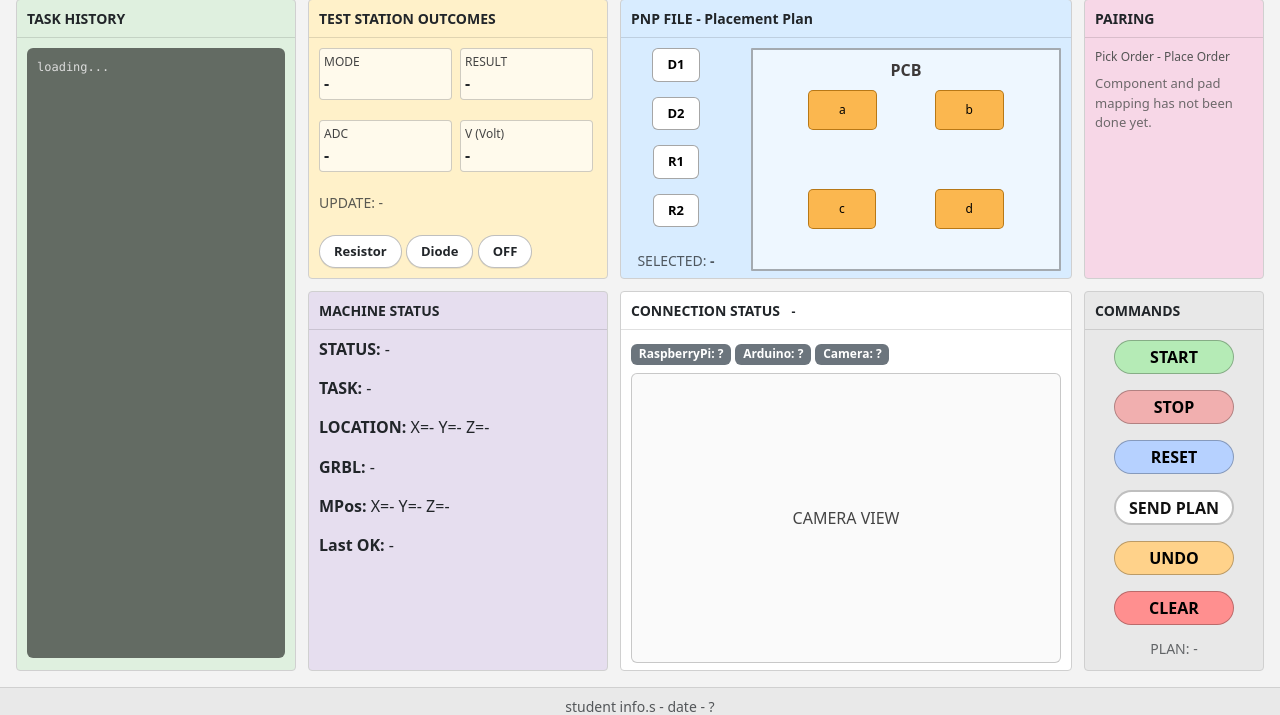
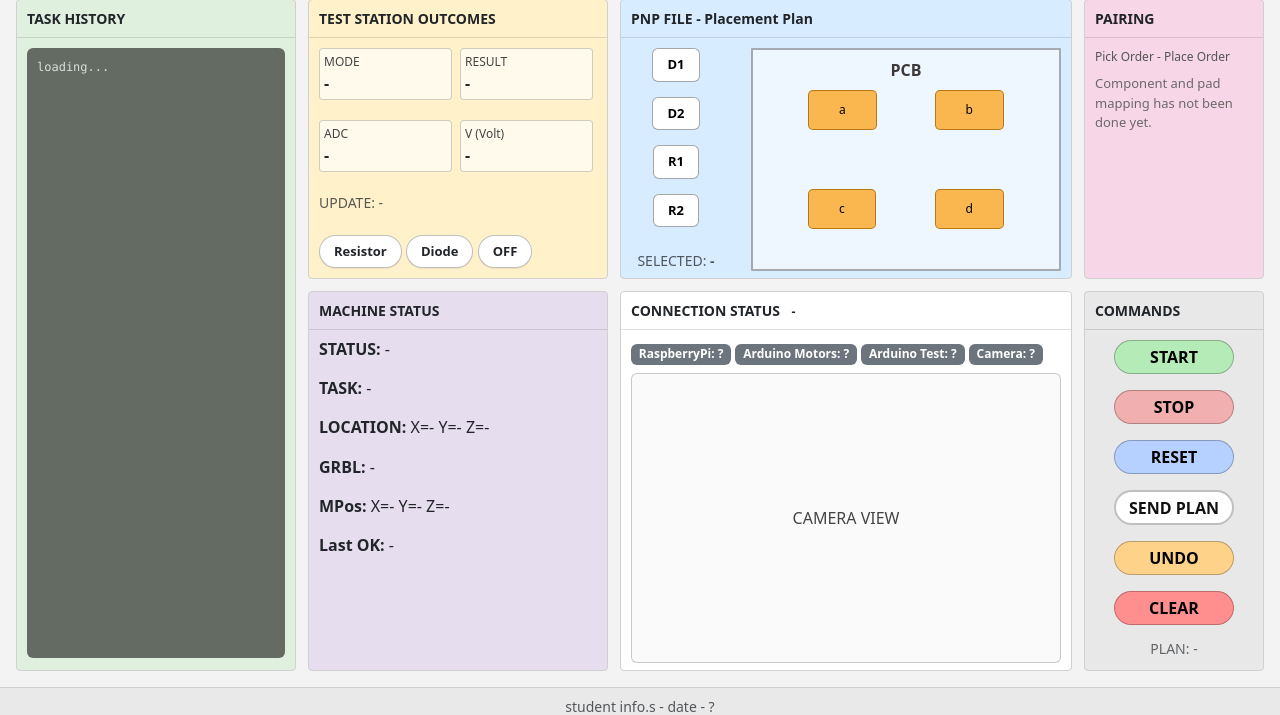
Before and after one commit to inaneda/ELE495-DissertationProject-Group4, a FastAPI app: page / in a window 1280 px wide. Shown: the part 58-773 px from the top of the page. Run offline with FastAPI, Linux system fonts and the light colour scheme; parts of the project's set-up code (start-up, migrations or seed data) failed here and were passed over.

Commit message:
feature: display dual Arduino and COM port info in Connection Status

```diff
--- a/UI_Interface/ui_files/static/js/dashboard.js
+++ b/UI_Interface/ui_files/static/js/dashboard.js
@@ -257,16 +257,19 @@ async function sendPlan(){
 
 
 // baglanti durumu icin
-function setBadge(id, ok, label){
+// port bilgisini ekleme
+function setBadge(id, ok, label, port=null){
     const el = document.getElementById(id);
     if(!el) return;
 
+    const portTxt = port ? ` (${port})` : "";
+
     if(ok === true){
         el.className = "badge text-bg-success";
-        el.textContent = `${label}: OK`;
+        el.textContent = `${label}: OK${portTxt}`;
     }else if(ok === false){
         el.className = "badge text-bg-danger";
-        el.textContent = `${label}: NO`;
+        el.textContent = `${label}: NO${portTxt}`;
     }else{
         el.className = "badge text-bg-secondary";
         el.textContent = `${label}: ?`;
@@ -289,7 +292,7 @@ async function fetchStatus(){
         setText("planInfo", `PLAN: LOADED (${planCount})  ${planTs ?? ""}`.trim());
         } else {
         setText("planInfo", "PLAN: EMPTY");
-}
+        }
 
         // robot
         setText("robotStatus", data.robot?.status ?? "-");
@@ -319,34 +322,34 @@ async function fetchStatus(){
         const historyBox = document.getElementById("historyBox");
         if (historyBox) historyBox.textContent = logs.join("\n");
 
+
         // baglanti durumu
         setBadge("badgePi", true, "Pi");
         const conn = data.connections || {};
 
+        // motors arduino
+        const m = conn.arduino_motors || {};
+        setBadge("badgeArduinoMotors", m.status, "Arduino Motors", m.port);
+        // teststation arduino
+        const t = conn.arduino_teststation || {};
+        setBadge("badgeArduinoTest", t.status, "Arduino Test", t.port);
+
         // yeni connection yapisi (object icinde status var)
         const cam = conn.camera || {};
-
         // badge guncelle
-        setBadge("badgeCamera", cam.status, "Camera");
+        setBadge("badgeCamera", cam.status, "Camera", cam.port);
 
         // global kamera bilgisi
         CAMERA_OK = cam.status === true;
-
         // kamera placeholder kontrolu
         const camOk = cam.status === true;
-
-        const anyArduinoOk =
-        (conn.arduino_motors?.status === true) ||
-            (conn.arduino_teststation?.status === true);
-        setBadge("badgeArduino", anyArduinoOk, "Arduino");
-
-        // summary
-        document.getElementById("connSummary").textContent = "local network (demo)";
 
         // kamera placeholder : suan JPEG kullaniyoruz sonra MJPEG'e gecebiliriz
         const camImg = document.getElementById("cameraImg");
         const camPh = document.getElementById("cameraPlaceholder");
 
+         // summary
+        document.getElementById("connSummary").textContent = "local network (demo)";
 
         if (camImg && camPh){
             if(camOk){
@@ -361,7 +364,8 @@ async function fetchStatus(){
     }catch(e){
         console.warn("Status fetch error:", e);
         setBadge("badgePi", false, "Pi");
-        setBadge("badgeArduino", null, "Arduino");
+        setBadge("badgeArduinoMotors", null, "Arduino Motors");
+        setBadge("badgeArduinoTest", null, "Arduino Test");
         setBadge("badgeCamera", null, "Camera");
         document.getElementById("connSummary").textContent = "no connection";
     }
--- a/UI_Interface/ui_files/templates/index.html
+++ b/UI_Interface/ui_files/templates/index.html
@@ -188,7 +188,8 @@ and is styled using Bootstrap and custom CSS.
                 <!-- baglanti durumlari-->
                 <div class="conn-badges mb-2">
                     <span class="badge text-bg-secondary" id="badgePi">RaspberryPi: ?</span>
-                    <span class="badge text-bg-secondary" id="badgeArduino">Arduino: ?</span>
+                    <span class="badge text-bg-secondary" id="badgeArduinoMotors">Arduino Motors: ?</span>
+                     <span class="badge text-bg-secondary" id="badgeArduinoTest">Arduino Test: ?</span>
                     <span class="badge text-bg-secondary" id="badgeCamera">Camera: ?</span>
                 </div>
                 <!-- canli yayin - simdilik placeholder - sonra duzenle -->
```
Also changed, not shown: UI_Interface/src/app/services/robot_service.py (+9 -0 lines).
